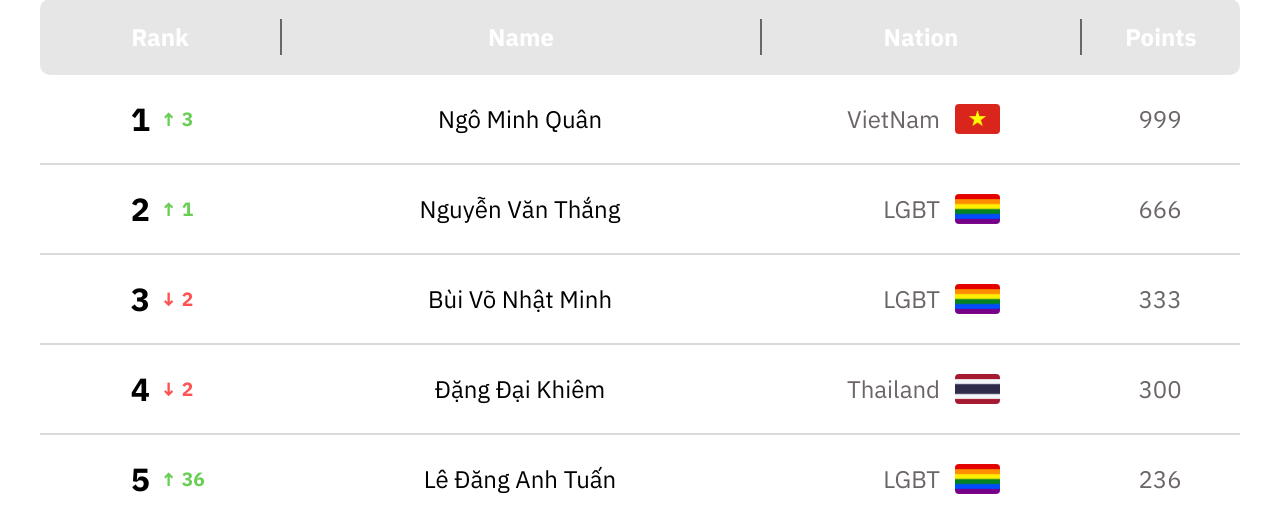
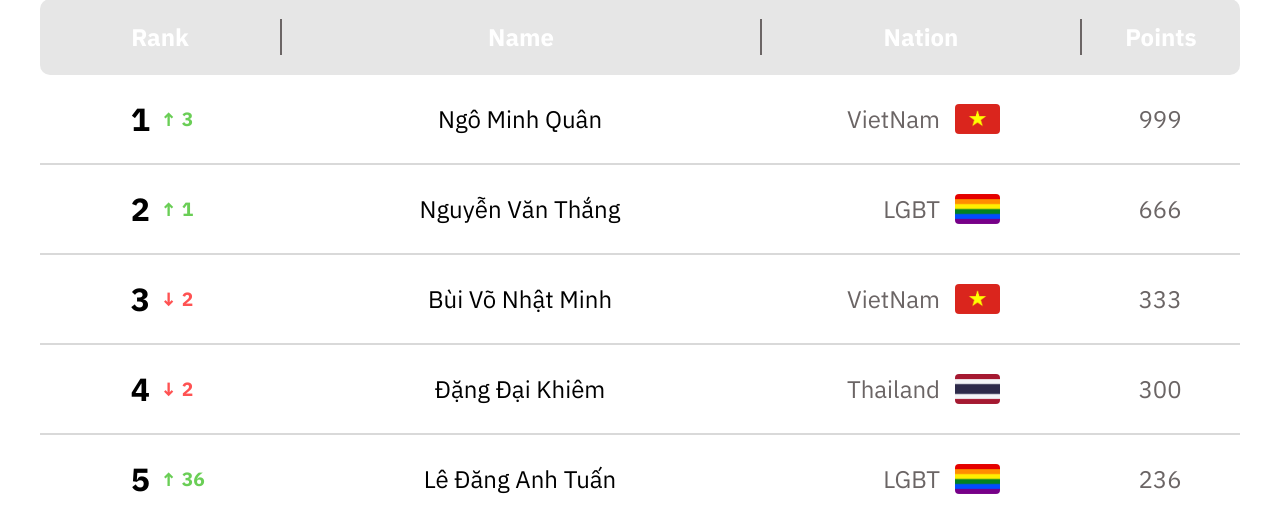
Before and after one commit to MinhCreator/BestWebDesign, a Python web app: template src/template/Rank.html in a window 1280 px wide. Shown: the part 1155-1668 px from the top of the page. Run offline with Jinja, Linux system fonts and the light colour scheme; the template is opened without the code that fills it, so the values that code supplies are empty; some libraries are stand-ins or nearby versions.

Commit message:
some mirror changed

```diff
--- a/src/template/Rank.html
+++ b/src/template/Rank.html
@@ -231,8 +231,8 @@
           </div>
           <div class="col-fullname">Bùi Võ Nhật Minh</div>
           <div class="col-nation">
-            <span class="nation-name">LGBT</span>
-            <img src="../public/Flags/LGBT.png" alt="LGBT" class="flag" />
+            <span class="nation-name">VietNam</span>
+            <img src="../public/Flags/Vietnam.png" alt="LGBT" class="flag" />
           </div>
           <div class="col-numpoints">333</div>
         </div>
```
